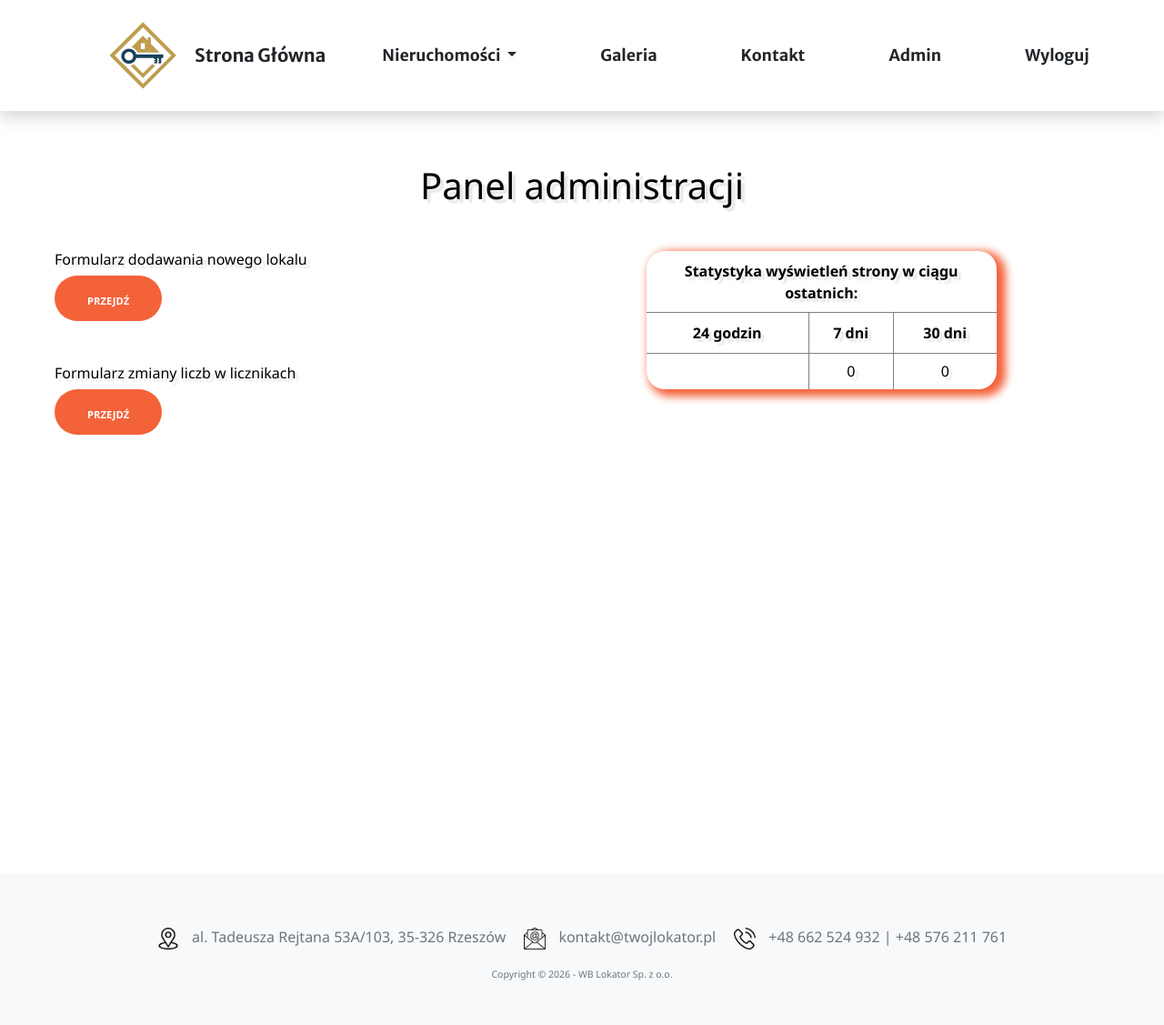
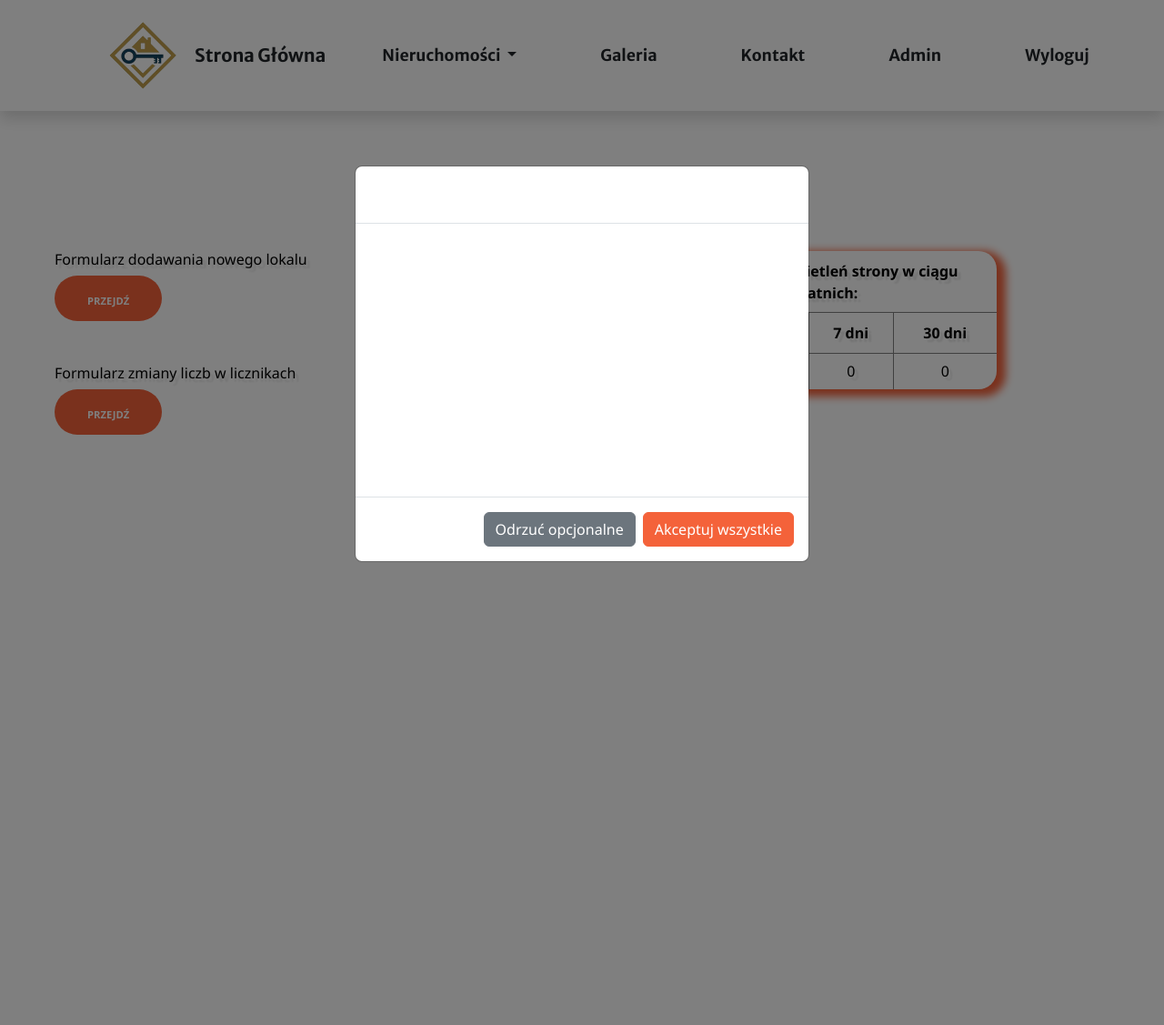
Before and after one commit to mykasero/Karpackie-Kwatery-Locator, a Django app: page /administracja/ in a window 1280 px wide. Shown: the whole page at 91% size. After the commit the page ends 618 px from the top, so only its background shows below. Run offline with Django 5.2, Linux system fonts and the light colour scheme; the visitor is signed in with stand-in values (Sample User, id 1); data that the repository does not hold is empty; parts of the project's set-up code (start-up, migrations or seed data) failed here and were passed over; some libraries are stand-ins or nearby versions.

Commit message:
Add cookies consent popup

```diff
--- /dev/null
+++ b/static/js/cookie_consent.js
@@ -0,0 +1,21 @@
+document.addEventListener("DOMContentLoaded", function () {
+    const consent = localStorage.getItem("cookie_consent");
+
+    if (!consent) {
+        const modal = new bootstrap.Modal(
+            document.getElementById("cookieConsentModal"),
+            { backdrop: "static", keyboard: false }
+        );
+        modal.show();
+    }
+
+    document.getElementById("acceptCookies")?.addEventListener("click", function () {
+        localStorage.setItem("cookie_consent", "accepted");
+        location.reload(); // reload to activate cookies/scripts
+    });
+
+    document.getElementById("rejectCookies")?.addEventListener("click", function () {
+        localStorage.setItem("cookie_consent", "rejected");
+        location.reload();
+    });
+});
--- a/templates/core/base.html
+++ b/templates/core/base.html
@@ -203,8 +203,35 @@
         <!-- Core theme JS-->
         <script src="{% static 'js/dropdowns.js' %}"></script>
 
+        <!-- Load cookie script-->
+        <script src="{% static 'js/cookie_consent.js' %}"></script>
+
         <!-- Additional Scripts -->
         {% block scripts %}
         {% endblock %}
+
+        <!-- Cookie Consent Modal -->
+        <div class="modal fade" id="cookieConsentModal" tabindex="-1" aria-hidden="true">
+        <div class="modal-dialog modal-dialog-centered">
+            <div class="modal-content">
+            <div class="modal-header">
+                <h5 class="modal-title">{% trans "Ta strona wykorzystuje pliki cookies" %}</h5>
+            </div>
+            <div class="modal-body">
+                <p>
+                {% trans "Używamy niezbędnych plików cookie, aby ta strona działała. Za Twoją zgodą możemy również używać nieistotnych plików cookie, aby poprawić komfort użytkowania." %}
+                </p>
+            </div>
+            <div class="modal-footer">
+                <button class="btn btn-secondary" id="rejectCookies">
+                {% trans "Odrzuć opcjonalne" %}
+                </button>
+                <button class="btn btn-primary" id="acceptCookies">
+                {% trans "Akceptuj wszystkie" %}
+                </button>
+            </div>
+            </div>
+        </div>
+        </div>
     </body>
 </html>
```
Also changed, not shown: locale/en/LC_MESSAGES/django.po, 1 other file.
